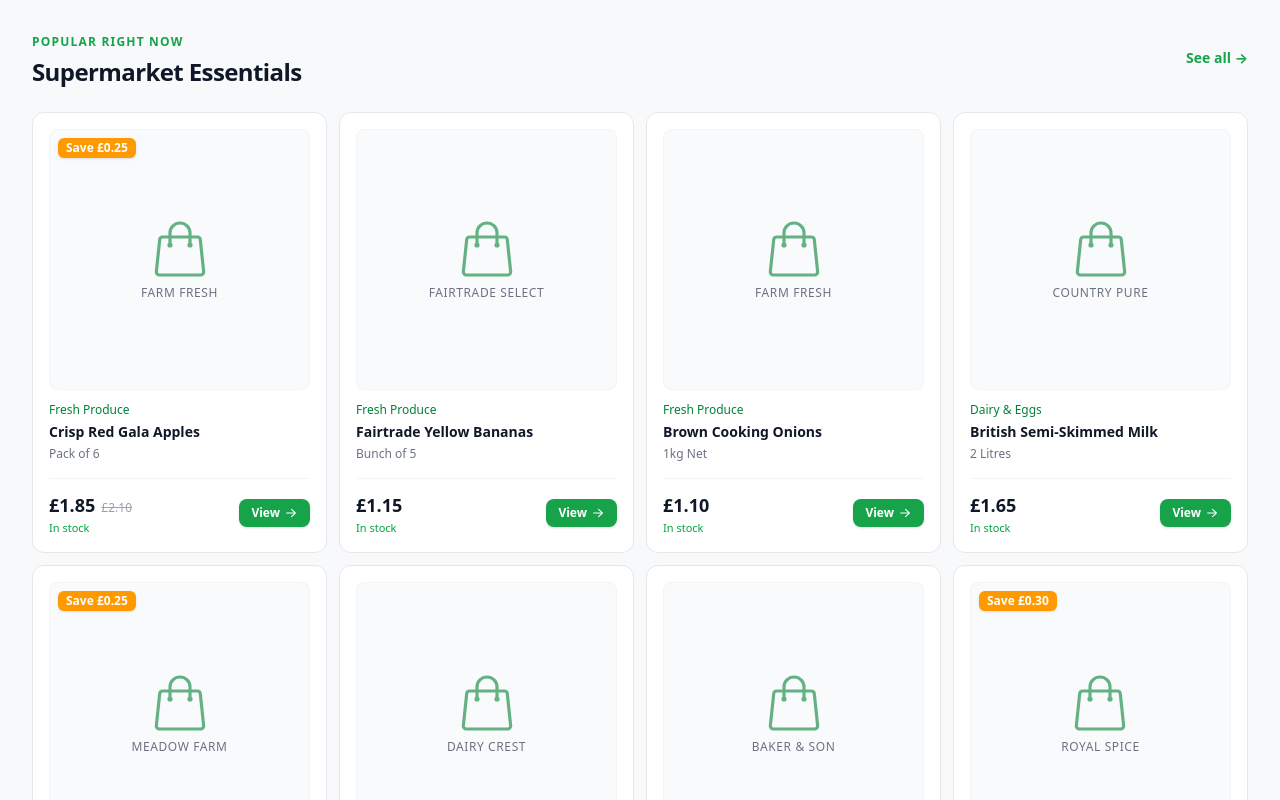
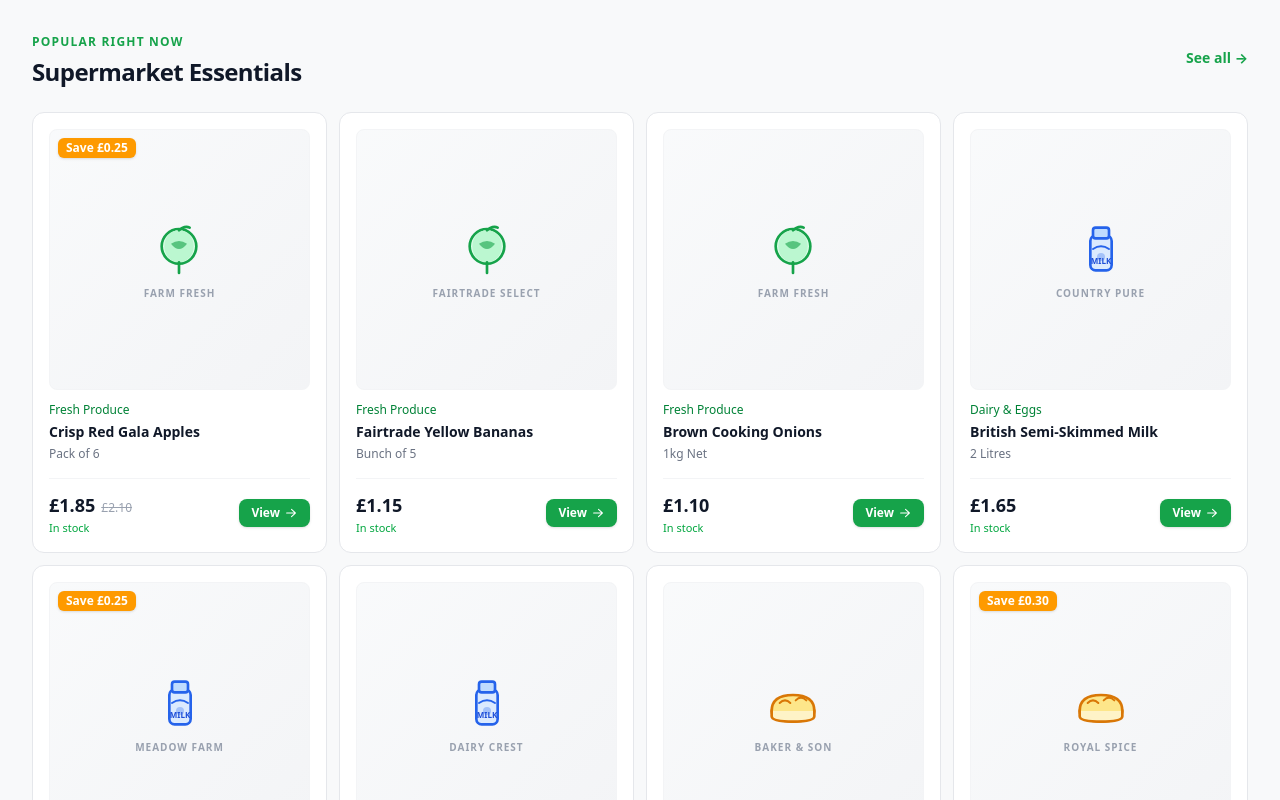
Before and after one commit to siragro4-tech/SIRAGRO-ONLINE-STORE, a Next.js app: page / in a window 1280 px wide. Shown: the part 1660-2460 px from the top of the page. Built offline with nearby package versions, Linux system fonts and the light colour scheme; no server answers; the database is empty.

Commit message:
feat(ui): replace generic placeholder with category-specific SVG icons on product cards

```diff
--- a/src/components/products/ProductCard.tsx
+++ b/src/components/products/ProductCard.tsx
@@ -5,45 +5,156 @@ interface ProductCardProps {
   product: Product;
 }
 
+/** SVG icon per category slug — crisp, clean, no AI images */
+function CategoryIcon({ slug, className }: { slug?: string; className?: string }) {
+  const cls = className ?? "h-16 w-16";
+
+  switch (slug) {
+    case "fresh-produce":
+      return (
+        // Leaf / apple icon
+        <svg xmlns="http://www.w3.org/2000/svg" viewBox="0 0 48 48" fill="none" className={cls} aria-hidden="true">
+          <circle cx="24" cy="22" r="13" fill="#dcfce7" stroke="#16a34a" strokeWidth="2" />
+          <path d="M24 10 C18 10 13 15 13 22 C13 29 18 34 24 34 C30 34 35 29 35 22 C35 15 30 10 24 10Z" fill="#bbf7d0" />
+          <path d="M24 10 C24 10 28 6 32 8" stroke="#16a34a" strokeWidth="2" strokeLinecap="round" />
+          <path d="M24 34 L24 42" stroke="#16a34a" strokeWidth="2" strokeLinecap="round" />
+          <path d="M18 20 Q24 16 30 20 Q24 28 18 20Z" fill="#16a34a" opacity="0.6" />
+        </svg>
+      );
+
+    case "dairy-eggs":
+      return (
+        // Milk bottle icon
+        <svg xmlns="http://www.w3.org/2000/svg" viewBox="0 0 48 48" fill="none" className={cls} aria-hidden="true">
+          <rect x="16" y="14" width="16" height="26" rx="4" fill="#dbeafe" stroke="#2563eb" strokeWidth="2" />
+          <rect x="18" y="8" width="12" height="8" rx="2" fill="#bfdbfe" stroke="#2563eb" strokeWidth="2" />
+          <path d="M18 24 Q24 20 30 24" stroke="#2563eb" strokeWidth="1.5" strokeLinecap="round" fill="none" />
+          <circle cx="24" cy="30" r="3" fill="#2563eb" opacity="0.3" />
+          <text x="24" y="35" textAnchor="middle" fontSize="6" fill="#1d4ed8" fontWeight="bold">MILK</text>
+        </svg>
+      );
+
+    case "bakery":
+      return (
+        // Bread loaf icon
+        <svg xmlns="http://www.w3.org/2000/svg" viewBox="0 0 48 48" fill="none" className={cls} aria-hidden="true">
+          <ellipse cx="24" cy="30" rx="16" ry="8" fill="#fef3c7" stroke="#d97706" strokeWidth="2" />
+          <path d="M8 30 Q8 18 24 18 Q40 18 40 30" fill="#fde68a" stroke="#d97706" strokeWidth="2" />
+          <path d="M14 24 Q18 20 22 24" stroke="#d97706" strokeWidth="1.5" strokeLinecap="round" fill="none" />
+          <path d="M26 22 Q30 18 34 22" stroke="#d97706" strokeWidth="1.5" strokeLinecap="round" fill="none" />
+          <path d="M8 30 L8 34 Q8 38 24 38 Q40 38 40 34 L40 30" fill="#fef3c7" stroke="#d97706" strokeWidth="2" />
+        </svg>
+      );
+
+    case "meat-fish":
+      return (
+        // Meat/steak icon
+        <svg xmlns="http://www.w3.org/2000/svg" viewBox="0 0 48 48" fill="none" className={cls} aria-hidden="true">
+          <ellipse cx="24" cy="26" rx="15" ry="10" fill="#fee2e2" stroke="#dc2626" strokeWidth="2" />
+          <ellipse cx="24" cy="26" rx="10" ry="6" fill="#fca5a5" stroke="#dc2626" strokeWidth="1.5" />
+          <line x1="22" y1="12" x2="22" y2="20" stroke="#9ca3af" strokeWidth="3" strokeLinecap="round" />
+          <line x1="26" y1="10" x2="26" y2="20" stroke="#9ca3af" strokeWidth="3" strokeLinecap="round" />
+          <ellipse cx="24" cy="11" rx="4" ry="2" fill="#e5e7eb" stroke="#9ca3af" strokeWidth="1.5" />
+        </svg>
+      );
+
+    case "off-licence-beverages":
+      return (
+        // Wine bottle icon
+        <svg xmlns="http://www.w3.org/2000/svg" viewBox="0 0 48 48" fill="none" className={cls} aria-hidden="true">
+          <rect x="20" y="6" width="8" height="6" rx="1" fill="#c4b5fd" stroke="#7c3aed" strokeWidth="1.5" />
+          <path d="M20 12 L17 18 L17 38 Q17 42 24 42 Q31 42 31 38 L31 18 L28 12 Z" fill="#ede9fe" stroke="#7c3aed" strokeWidth="2" />
+          <path d="M17 26 L31 26" stroke="#7c3aed" strokeWidth="1" strokeDasharray="2 2" />
+          <ellipse cx="24" cy="34" rx="5" ry="6" fill="#c4b5fd" opacity="0.5" />
+          <rect x="21" y="6" width="6" height="2" rx="1" fill="#7c3aed" />
+        </svg>
+      );
+
+    case "cupboard-groceries":
+      return (
+        // Tin / can icon
+        <svg xmlns="http://www.w3.org/2000/svg" viewBox="0 0 48 48" fill="none" className={cls} aria-hidden="true">
+          <ellipse cx="24" cy="14" rx="12" ry="4" fill="#fed7aa" stroke="#ea580c" strokeWidth="2" />
+          <rect x="12" y="14" width="24" height="22" fill="#ffedd5" stroke="#ea580c" strokeWidth="2" />
+          <ellipse cx="24" cy="36" rx="12" ry="4" fill="#fed7aa" stroke="#ea580c" strokeWidth="2" />
+          <path d="M12 20 L36 20" stroke="#ea580c" strokeWidth="1" />
+          <path d="M12 28 L36 28" stroke="#ea580c" strokeWidth="1" />
+          <text x="24" y="26" textAnchor="middle" fontSize="7" fill="#c2410c" fontWeight="bold">STORE</text>
+        </svg>
+      );
+
+    case "frozen-goods":
+      return (
+        // Snowflake icon
+        <svg xmlns="http://www.w3.org/2000/svg" viewBox="0 0 48 48" fill="none" className={cls} aria-hidden="true">
+          <circle cx="24" cy="24" r="18" fill="#e0f2fe" stroke="#0284c7" strokeWidth="2" />
+          <line x1="24" y1="10" x2="24" y2="38" stroke="#0284c7" strokeWidth="2.5" strokeLinecap="round" />
+          <line x1="10" y1="24" x2="38" y2="24" stroke="#0284c7" strokeWidth="2.5" strokeLinecap="round" />
+          <line x1="13.5" y1="13.5" x2="34.5" y2="34.5" stroke="#0284c7" strokeWidth="2.5" strokeLinecap="round" />
+          <line x1="34.5" y1="13.5" x2="13.5" y2="34.5" stroke="#0284c7" strokeWidth="2.5" strokeLinecap="round" />
+          <circle cx="24" cy="24" r="4" fill="#0284c7" />
+          <circle cx="24" cy="12" r="2" fill="#0284c7" />
+          <circle cx="24" cy="36" r="2" fill="#0284c7" />
+          <circle cx="12" cy="24" r="2" fill="#0284c7" />
+          <circle cx="36" cy="24" r="2" fill="#0284c7" />
+        </svg>
+      );
+
+    case "household-cleaning":
+      return (
+        // Spray bottle icon
+        <svg xmlns="http://www.w3.org/2000/svg" viewBox="0 0 48 48" fill="none" className={cls} aria-hidden="true">
+          <rect x="20" y="20" width="14" height="20" rx="3" fill="#d1fae5" stroke="#059669" strokeWidth="2" />
+          <rect x="22" y="14" width="8" height="8" rx="2" fill="#a7f3d0" stroke="#059669" strokeWidth="1.5" />
+          <path d="M22 18 L14 18 L14 24" stroke="#059669" strokeWidth="2" strokeLinecap="round" fill="none" />
+          <path d="M14 24 L10 24" stroke="#059669" strokeWidth="2" strokeLinecap="round" />
+          <circle cx="10" cy="22" r="1" fill="#059669" />
+          <circle cx="8" cy="20" r="1" fill="#059669" opacity="0.6" />
+          <circle cx="10" cy="18" r="1" fill="#059669" opacity="0.4" />
+          <path d="M24 28 Q27 32 24 36" stroke="#059669" strokeWidth="1.5" strokeLinecap="round" fill="none" strokeDasharray="2 2" />
+        </svg>
+      );
+
+    default:
+      // Generic grocery bag — clean and minimal
+      return (
+        <svg xmlns="http://www.w3.org/2000/svg" viewBox="0 0 48 48" fill="none" className={cls} aria-hidden="true">
+          <rect x="10" y="18" width="28" height="24" rx="4" fill="#f0fdf4" stroke="#16a34a" strokeWidth="2" />
+          <path d="M17 18 C17 12 31 12 31 18" stroke="#16a34a" strokeWidth="2" fill="none" strokeLinecap="round" />
+          <path d="M18 26 L22 30 L30 22" stroke="#16a34a" strokeWidth="2" strokeLinecap="round" strokeLinejoin="round" />
+        </svg>
+      );
+  }
+}
+
 /**
  * Reusable, accessible product card component for supermarket listings.
+ * Uses clean SVG category icons — no placeholder images.
  */
 export function ProductCard({ product }: ProductCardProps) {
   const isDiscounted =
     product.compare_at_price && product.compare_at_price > product.price;
   const isOutOfStock = product.stock_quantity <= 0;
+  const categorySlug = product.category?.slug;
 
   return (
     <article
-      className="group relative flex flex-col justify-between rounded-xl border border-gray-200 bg-white p-4 transition-all hover:border-gray-300 hover:shadow-md focus-within:ring-2 focus-within:ring-green-600"
+      className="group relative flex flex-col justify-between rounded-xl border border-gray-200 bg-white p-4 transition-all hover:border-green-300 hover:shadow-md focus-within:ring-2 focus-within:ring-green-600"
       aria-labelledby={`product-heading-${product.id}`}
     >
       <div>
-        {/* Product Image / Placeholder */}
-        <div className="relative aspect-square w-full overflow-hidden rounded-lg bg-gray-50 flex items-center justify-center border border-gray-100">
-          {/* Category indicator icon placeholder */}
-          <div className="flex flex-col items-center justify-center p-4 text-center text-gray-400 group-hover:scale-105 transition-transform duration-200">
-            <svg
-              xmlns="http://www.w3.org/2000/svg"
-              fill="none"
-              viewBox="0 0 24 24"
-              strokeWidth={1.2}
-              stroke="currentColor"
-              className="h-16 w-16 text-green-700/60"
-              aria-hidden="true"
-            >
-              <path
-                strokeLinecap="round"
-                strokeLinejoin="round"
-                d="M15.75 10.5V6a3.75 3.75 0 1 0-7.5 0v4.5m11.356-1.993 1.263 12c.07.665-.45 1.243-1.119 1.243H4.25a1.125 1.125 0 0 1-1.12-1.243l1.264-12A1.125 1.125 0 0 1 5.513 7.5h12.974c.576 0 1.059.435 1.119 1.007ZM8.625 10.5a.375.375 0 1 1-.75 0 .375.375 0 0 1 .75 0Zm7.5 0a.375.375 0 1 1-.75 0 .375.375 0 0 1 .75 0Z"
-              />
-            </svg>
-            <span className="mt-1 text-xs font-medium text-gray-500 uppercase tracking-wider">
-              {product.brand || "SIRAGRO"}
-            </span>
+        {/* Product Icon Area */}
+        <div className="relative aspect-square w-full overflow-hidden rounded-lg bg-gradient-to-br from-gray-50 to-gray-100 flex items-center justify-center border border-gray-100 group-hover:from-green-50 group-hover:to-emerald-50 transition-colors">
+          <div className="flex flex-col items-center justify-center gap-1 group-hover:scale-110 transition-transform duration-200">
+            <CategoryIcon slug={categorySlug} className="h-16 w-16" />
+            {product.brand && (
+              <span className="text-[10px] font-bold text-gray-400 uppercase tracking-widest">
+                {product.brand}
+              </span>
+            )}
           </div>
 
-          {/* Badges container */}
+          {/* Badges */}
           <div className="absolute left-2 top-2 flex flex-col gap-1 z-10">
             {isDiscounted && (
               <span className="inline-flex items-center rounded-md bg-amber-500 px-2 py-0.5 text-xs font-bold text-white shadow-sm">
@@ -59,6 +170,15 @@ export function ProductCard({ product }: ProductCardProps) {
               </span>
             )}
           </div>
+
+          {/* Out of stock overlay */}
+          {isOutOfStock && (
+            <div className="absolute inset-0 flex items-center justify-center rounded-lg bg-white/70 backdrop-blur-[1px]">
+              <span className="rounded-md bg-gray-800/80 px-3 py-1 text-xs font-bold text-white">
+                Out of Stock
+              </span>
+            </div>
+          )}
         </div>
 
         {/* Product Details */}
@@ -87,7 +207,7 @@ export function ProductCard({ product }: ProductCardProps) {
         </div>
       </div>
 
-      {/* Pricing & Add to Basket Button */}
+      {/* Pricing & CTA */}
       <div className="mt-4 pt-3 border-t border-gray-100 flex items-center justify-between z-10 relative">
         <div>
           <div className="flex items-baseline gap-1.5">
@@ -111,10 +231,9 @@ export function ProductCard({ product }: ProductCardProps) {
           </p>
         </div>
 
-        {/* Quick Add Button — Stage 5 hooks this into the basket store */}
         <Link
           href={`/product/${product.slug}`}
-          className="relative z-10 inline-flex items-center gap-1 rounded-lg px-3 py-1.5 text-xs font-semibold text-white shadow-sm transition-opacity hover:opacity-90 disabled:opacity-40"
+          className="relative z-10 inline-flex items-center gap-1 rounded-lg px-3 py-1.5 text-xs font-semibold text-white shadow-sm transition-all hover:opacity-90 hover:scale-105 active:scale-95"
           style={{ backgroundColor: "var(--color-primary)" }}
           aria-label={`View ${product.name}`}
         >
```
